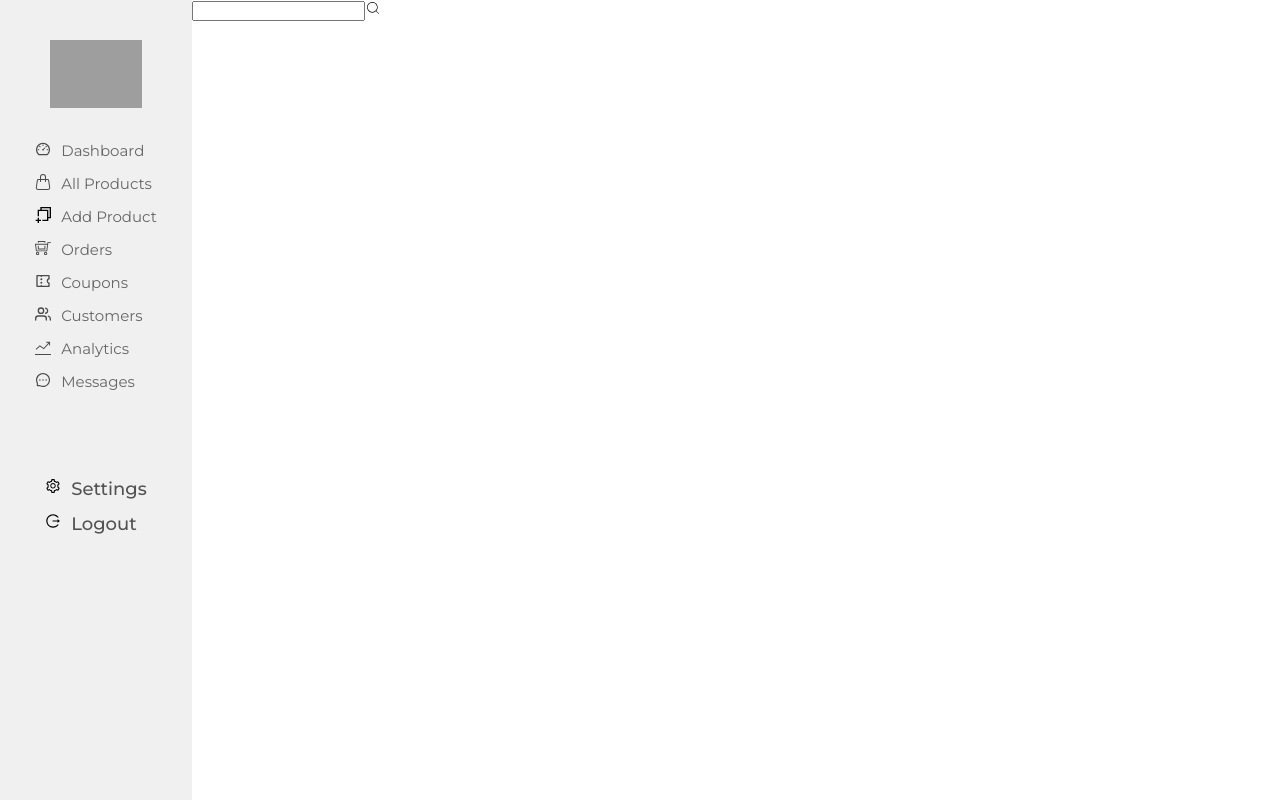
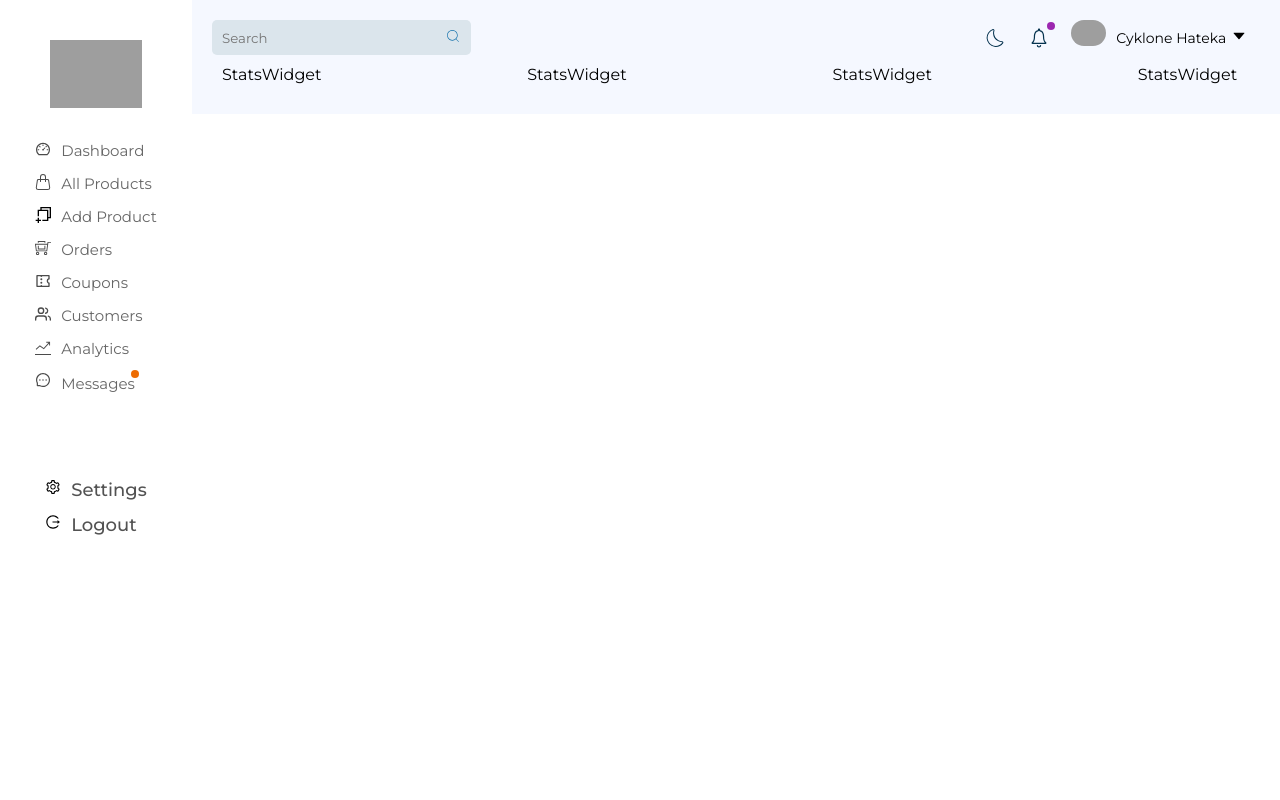
Before and after one commit to cyklonehateka1/React_Admin_Panel, a React (Create React App) app: page / in a window 1280 px wide. Built offline with nearby package versions, Linux system fonts and the light colour scheme; grey boxes are pictures that could not be loaded.

Commit message:
completed topbar component for now

```diff
--- a/package.json
+++ b/package.json
@@ -3,6 +3,9 @@
   "version": "0.1.0",
   "private": true,
   "dependencies": {
+    "@emotion/react": "^11.10.5",
+    "@emotion/styled": "^11.10.5",
+    "@mui/material": "^5.10.16",
     "@testing-library/jest-dom": "^5.16.5",
     "@testing-library/react": "^13.4.0",
     "@testing-library/user-event": "^13.5.0",
--- a/src/App.css
+++ b/src/App.css
@@ -7,4 +7,5 @@
 .App {
   display: flex;
   max-width: 100vw;
+  background-color: rgb(245, 248, 255);
 }
--- a/src/components/Navbar.jsx
+++ b/src/components/Navbar.jsx
@@ -12,6 +12,7 @@ import { GrChapterAdd } from "react-icons/gr";
 import { TfiShoppingCartFull, TfiStatsUp } from "react-icons/tfi";
 import { RiCoupon3Line } from "react-icons/ri";
 import { FiUsers } from "react-icons/fi";
+import { Badge } from "@mui/material";
 
 const Navbar = () => {
   return (
@@ -70,7 +71,11 @@ const Navbar = () => {
               <div>
                 <AiOutlineMessage />
               </div>
-              <Link to="/">Messages</Link>
+              <Link to="/">
+                <Badge color="warning" variant="dot">
+                  Messages
+                </Badge>
+              </Link>
             </li>
           </ul>
         </div>
--- a/src/components/TopBar.jsx
+++ b/src/components/TopBar.jsx
@@ -1,16 +1,41 @@
 import React from "react";
-import { CiSearch } from "react-icons/ci";
+import "../styles/topBar.css";
+import { CiSearch, CiDark } from "react-icons/ci";
+import { IoIosNotificationsOutline } from "react-icons/io";
+import { AiFillCaretDown } from "react-icons/ai";
+
+import { Badge } from "@mui/material";
 
 const TopBar = () => {
   return (
     <div className="topBar">
       <div className="left">
         <div className="searchCont">
-          <input type="text" />
-          <CiSearch />
+          <input type="text" placeholder="Search" />
+          <div>
+            <CiSearch />
+          </div>
         </div>
       </div>
-      <div className="right"></div>
+      <div className="right">
+        <div className="icon">
+          <CiDark />
+        </div>
+        <div className="icon">
+          <Badge color="secondary" variant="dot">
+            <IoIosNotificationsOutline />
+          </Badge>
+        </div>
+        <div className="account">
+          <div className="profileImgCont">
+            <img src="https://i.ibb.co/dGcxdHw/intern-img-jg.png" alt="" />
+          </div>
+          <span>Cyklone Hateka</span>
+          <div className="icon">
+            <AiFillCaretDown />
+          </div>
+        </div>
+      </div>
     </div>
   );
 };
--- a/src/pages/Dashboard.jsx
+++ b/src/pages/Dashboard.jsx
@@ -1,11 +1,18 @@
 import React from "react";
 import TopBar from "../components/TopBar";
 import "../styles/dashboard.css";
+import StatsWidget from "../components/StatsWidget";
 const Dashboard = () => {
   return (
     <div className="dashboard">
       <div className="dashboardCont">
         <TopBar />
+        <div className="statsWidgetCont">
+          <StatsWidget />
+          <StatsWidget />
+          <StatsWidget />
+          <StatsWidget />
+        </div>
       </div>
     </div>
   );
--- a/src/styles/dashboard.css
+++ b/src/styles/dashboard.css
@@ -2,5 +2,12 @@
     position: relative;
     left: 15%;
     /* border: 1px solid red; */
-    width: 85%;
+    padding: 20px;
+    width: 84%;
 }
+
+.statsWidgetCont {
+    margin: 10px;
+    display: flex;
+    justify-content: space-between;
+}
--- a/src/styles/navbar.css
+++ b/src/styles/navbar.css
@@ -1,7 +1,7 @@
 .navbar {
     width: 15%;
     padding: 40px 20px;
-    background-color: rgb(240, 240, 240);
+    background-color: white;
     height: 100vh;
     position: fixed;
     left: 0;
--- /dev/null
+++ b/src/styles/topBar.css
@@ -0,0 +1,75 @@
+.topBar {
+    width: 100%;
+    display: flex;
+    justify-content: space-between;
+}
+
+.topBar>.left {
+    display: flex;
+    align-items: center;
+    /* border: 1px solid red; */
+    width: 25%;
+}
+
+.topBar>.left>.searchCont {
+    display: flex;
+    justify-content: center;
+    align-items: center;
+    width: 100%;
+    background-color: rgb(219, 229, 236);
+    border-radius: 5px;
+    padding: 0 10px;
+}
+
+.topBar>.left>.searchCont>input {
+    border: none;
+    width: 100%;
+    height: 35px;
+    background-color: inherit;
+    outline: none;
+}
+
+.topBar>.left>.searchCont>div {
+    color: #1572ac;
+
+}
+
+.topBar>.right {
+    display: flex;
+    align-items: center;
+}
+
+.topBar>.right>.icon {
+    font-size: 24px;
+    display: flex;
+    align-items: center;
+    margin-right: 20px;
+    color: #04324e;
+}
+
+.topBar>.right>.account {
+    display: flex;
+    justify-content: center;
+    align-items: center;
+    cursor: pointer;
+}
+
+.profileImgCont {
+    width: 35px;
+    height: 35px;
+    margin-right: 10px;
+}
+
+.topBar>.right>.account>span {
+    font-size: 14px;
+    margin-right: 5px;
+}
+
+
+
+
+
+.profileImgCont>img {
+    width: 100%;
+    border-radius: 50px;
+}
```
Also changed, not shown: public/styles.md (added, +3 -0 lines), 1 other file (tests, documents, lock files or other folders).
